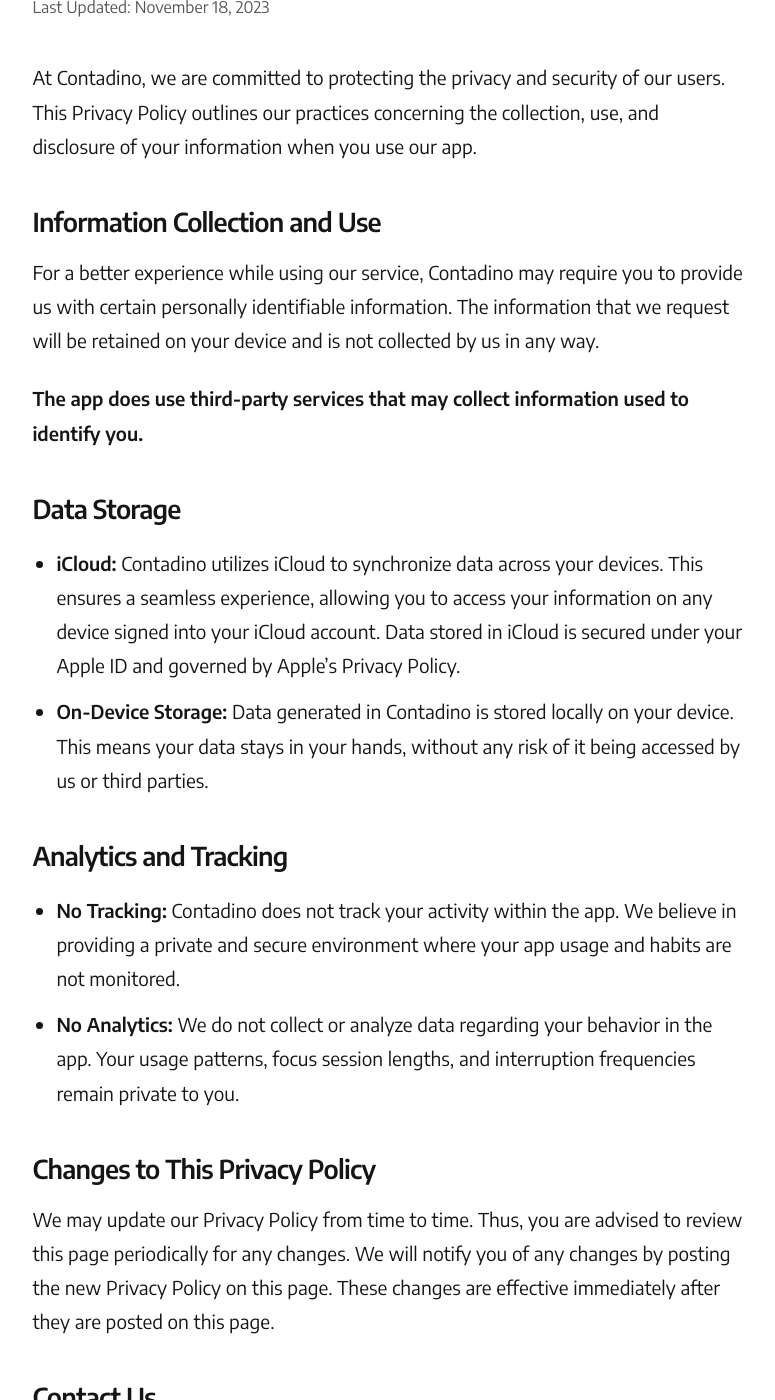
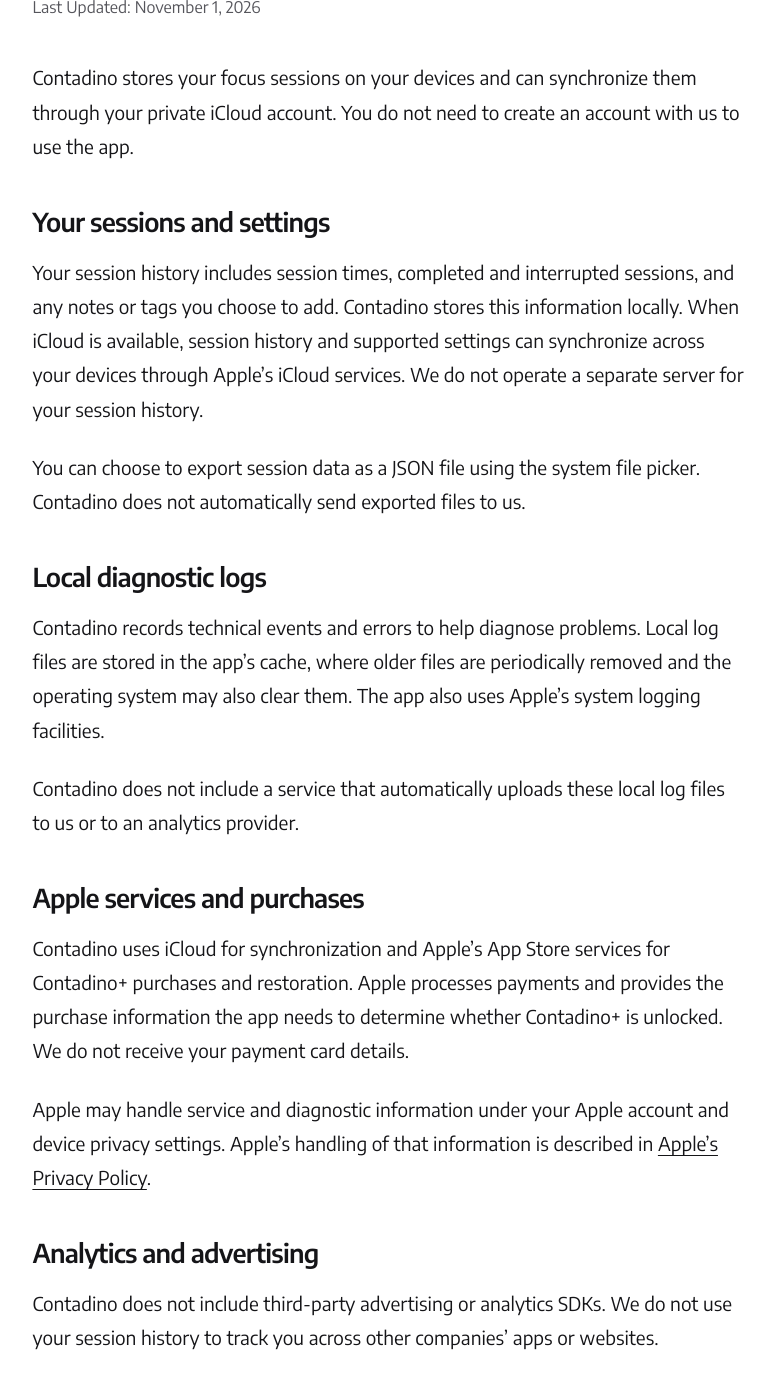
Before and after one commit to g0ld2k/g0ld2k.github.io, a Jekyll site: the page built from Contadino/privacy.md, in a window 1280 px wide and 1400 px high, scrolled down 270 px. Shown: the whole window, without its empty margins (251-1026 px from the left). Built offline with Jekyll 4.4.1, drawn with Linux system fonts in a browser that asks for light colours; some of the changed text lies outside the part shown.

Commit message:
docs(contadino): clarify privacy and local diagnostics (#34)

```diff
--- a/Contadino/privacy.md
+++ b/Contadino/privacy.md
@@ -3,33 +3,37 @@ layout: document
 app_name: Contadino
 app_url: /Contadino/
 title: Privacy Policy for Contadino
-description: "Last Updated: November 18, 2023"
+description: "Last Updated: November 1, 2026"
 ---
 
-At Contadino, we are committed to protecting the privacy and security of our users. This Privacy Policy outlines our practices concerning the collection, use, and disclosure of your information when you use our app.
+Contadino stores your focus sessions on your devices and can synchronize them through your private iCloud account. You do not need to create an account with us to use the app.
 
-## **Information Collection and Use**
+## Your sessions and settings
 
-For a better experience while using our service, Contadino may require you to provide us with certain personally identifiable information. The information that we request will be retained on your device and is not collected by us in any way.
+Your session history includes session times, completed and interrupted sessions, and any notes or tags you choose to add. Contadino stores this information locally. When iCloud is available, session history and supported settings can synchronize across your devices through Apple's iCloud services. We do not operate a separate server for your session history.
 
-**The app does use third-party services that may collect information used to identify you.**
+You can choose to export session data as a JSON file using the system file picker. Contadino does not automatically send exported files to us.
 
-## **Data Storage**
+## Local diagnostic logs
 
-- **iCloud:** Contadino utilizes iCloud to synchronize data across your devices. This ensures a seamless experience, allowing you to access your information on any device signed into your iCloud account. Data stored in iCloud is secured under your Apple ID and governed by Apple's Privacy Policy.
+Contadino records technical events and errors to help diagnose problems. Local log files are stored in the app's cache, where older files are periodically removed and the operating system may also clear them. The app also uses Apple's system logging facilities.
 
-- **On-Device Storage:** Data generated in Contadino is stored locally on your device. This means your data stays in your hands, without any risk of it being accessed by us or third parties.
+Contadino does not include a service that automatically uploads these local log files to us or to an analytics provider.
 
-## **Analytics and Tracking**
+## Apple services and purchases
 
-- **No Tracking:** Contadino does not track your activity within the app. We believe in providing a private and secure environment where your app usage and habits are not monitored.
+Contadino uses iCloud for synchronization and Apple's App Store services for Contadino+ purchases and restoration. Apple processes payments and provides the purchase information the app needs to determine whether Contadino+ is unlocked. We do not receive your payment card details.
 
-- **No Analytics:** We do not collect or analyze data regarding your behavior in the app. Your usage patterns, focus session lengths, and interruption frequencies remain private to you.
+Apple may handle service and diagnostic information under your Apple account and device privacy settings. Apple's handling of that information is described in [Apple's Privacy Policy](https://www.apple.com/legal/privacy/).
 
-## **Changes to This Privacy Policy**
+## Analytics and advertising
 
-We may update our Privacy Policy from time to time. Thus, you are advised to review this page periodically for any changes. We will notify you of any changes by posting the new Privacy Policy on this page. These changes are effective immediately after they are posted on this page.
+Contadino does not include third-party advertising or analytics SDKs. We do not use your session history to track you across other companies' apps or websites.
 
-## **Contact Us**
+## Support
 
-If you have any questions or suggestions about our Privacy Policy, do not hesitate to contact us at [contadino@g0ld2k.com](mailto:contadino@g0ld2k.com).
+If you email [contadino@g0ld2k.com](mailto:contadino@g0ld2k.com), we receive your email address and any information you choose to include. We use that information to respond to your request.
+
+## Changes to this policy
+
+We will update this page when these practices change. The date above identifies the latest revision.
```
